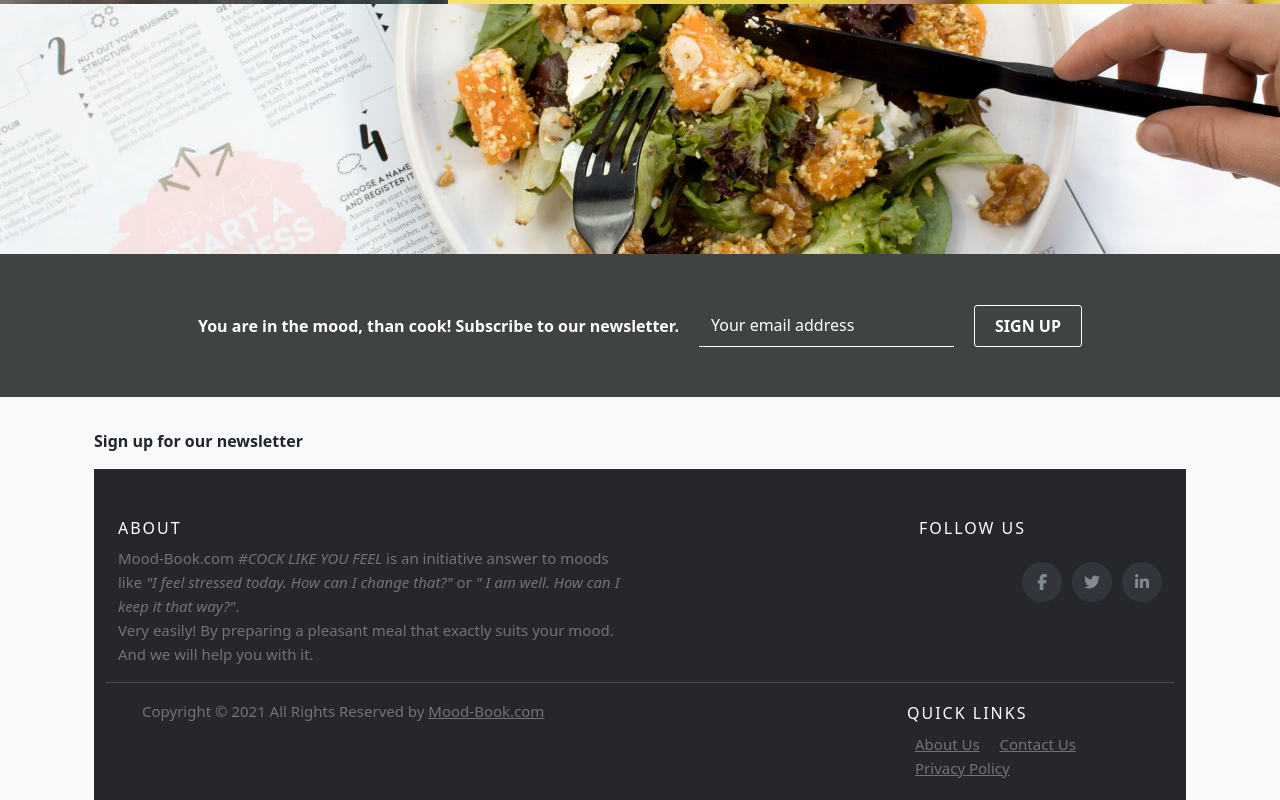
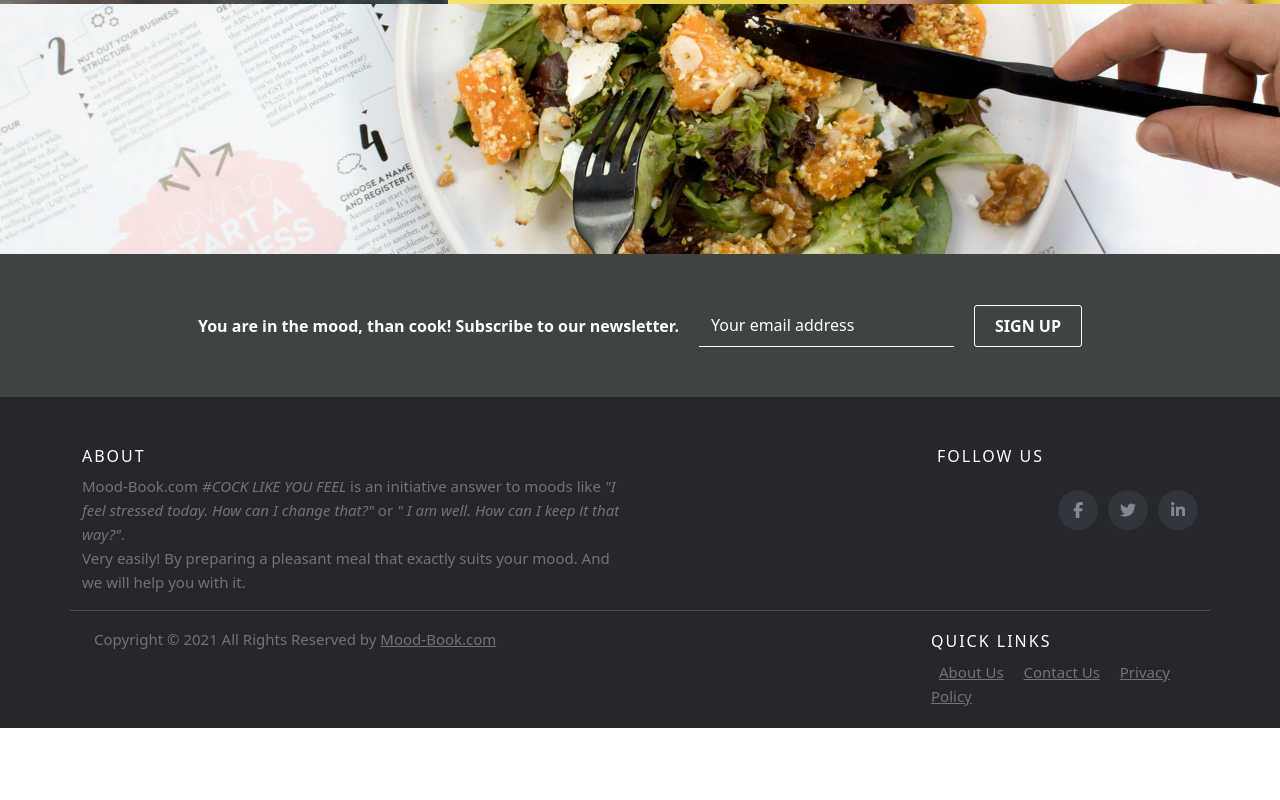
Before and after one commit to Ainamkoz/01MoodBook, a website: page index.html in a window 1280 px wide. Shown: the part 2099-2899 px from the top of the page. After the commit the page ends 2827 px from the top, so only its background shows below. Drawn offline with nearby package versions, Linux system fonts and the light colour scheme.

Commit message:
change double footer mistake

```diff
--- a/index.html
+++ b/index.html
@@ -148,19 +148,7 @@
 		</main>
 		<!-- End of Michael's-->
 
-		<!-- Carina -->
-		<footer>
-			<div class="bg-light text-center text-lg-start">
-				<!-- Grid container -->
-				<div class="container p-4 pb-0">
-					<form action="">
-						<!--Grid row-->
-						<div class="row">
-							<!--Grid column-->
-							<div class="col-auto mb-4 mb-md-0">
-								<p class="pt-2"><strong>Sign up for our newsletter</strong></p>
-							</div>
-							<!--Grid column-->
+
 
     <!-- Carina -->
     <footer>
```
